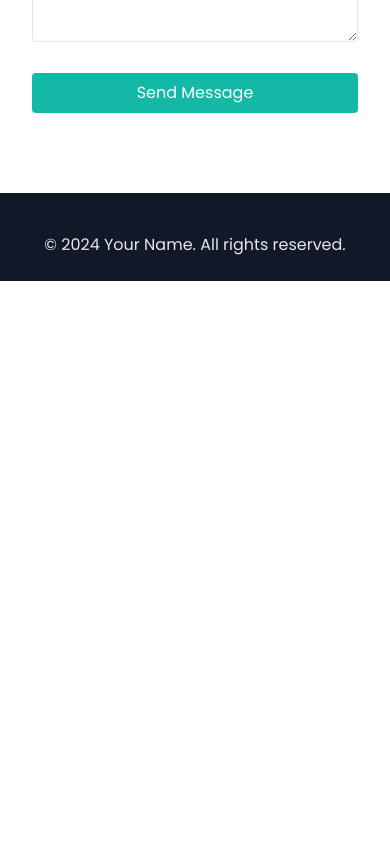
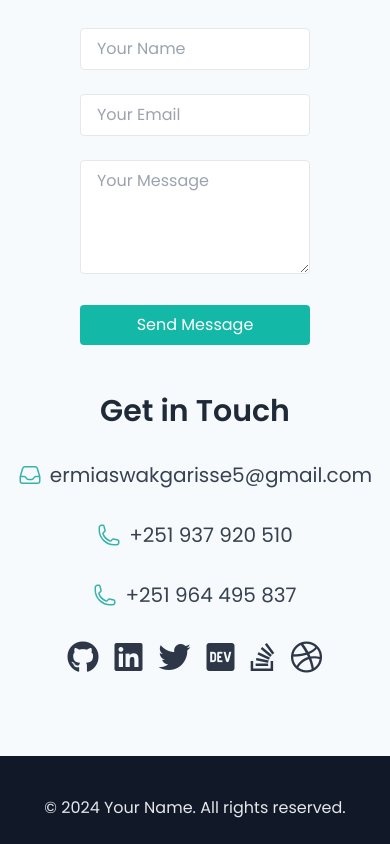
Before and after one commit to ERMIASWAKGARI/portfolio, a React (Vite) app: page / in a window 390 px wide. Shown: the part 9664-10508 px from the top of the page. Before the commit the page ends 9945 px from the top, so only its background shows below. Built offline with nearby package versions, Linux system fonts and the light colour scheme.

Commit message:
worked on contact me section'

```diff
--- a/src/components/SocialMediaIcons.jsx
+++ b/src/components/SocialMediaIcons.jsx
@@ -1,6 +1,7 @@
-const SocialMediaIcons = () => {
+/* eslint-disable react/prop-types */
+const SocialMediaIcons = ({ justify = "center" }) => {
   return (
-    <div className="mt-6 flex justify-center lg:justify-start space-x-4">
+    <div className={`mt-6 flex justify-center lg:justify-${justify} space-x-4`}>
       {[
         {
           href: "https://github.com",
--- a/src/sections/Contact.jsx
+++ b/src/sections/Contact.jsx
@@ -1,5 +1,6 @@
-import React, { useState } from "react";
+import { useState } from "react";
 import emailjs from "emailjs-com";
+import SocialMediaIcons from "../components/SocialMediaIcons"; // Assuming you've created the SocialMediaIcons component
 
 export default function Contact() {
   const [formData, setFormData] = useState({
@@ -8,6 +9,9 @@ export default function Contact() {
     message: "",
   });
 
+  const [loading, setLoading] = useState(false);
+  const [status, setStatus] = useState(""); // for success/error messages
+
   const handleChange = (e) => {
     const { name, value } = e.target;
     setFormData((prevData) => ({ ...prevData, [name]: value }));
@@ -15,32 +19,53 @@ export default function Contact() {
 
   const handleSubmit = (e) => {
     e.preventDefault();
+    setLoading(true);
+    setStatus(""); // Reset status message before sending
 
+    // Send the data to EmailJS including from_name and from_email
     emailjs
       .send(
         "service_6s27fau", // Replace with your EmailJS service ID
-        "template_7xkul94", // Replace with your EmailJS template ID
-        formData,
+        "template_0nwm2vs", // Replace with your EmailJS template ID
+        {
+          from_name: formData.name, // Sender's name
+          from_email: formData.email, // Sender's email address
+          message: formData.message, // Message content
+        },
         "nJ3KTKrPNeKD6bZmP" // Replace with your EmailJS public key
       )
       .then(
         (response) => {
           console.log(response);
-          alert("Message sent successfully!");
+          setStatus("Message sent successfully!");
           setFormData({ name: "", email: "", message: "" }); // Reset the form
         },
         (error) => {
           console.log(error.message);
-          alert("Failed to send message. Please try again later.");
+          setStatus("Failed to send message. Please try again later.");
         }
-      );
+      )
+      .finally(() => {
+        setLoading(false);
+      });
   };
 
   return (
-    <section id="contact" className="py-20 px-8 bg-white">
-      <h2 className="text-3xl font-bold text-gray-800 text-center mb-10">
+    <section
+      id="contact"
+      className="py-20 px-20 bg-tertiary dark:bg-tertiary-dark"
+    >
+      <div className="container mx-auto max-w-7xl flex flex-wrap justify-between items-center">
+        {/* Contact Form Section */}
+        <div className="w-full lg:w-1/2">
+          <h2 className="text-4xl font-bold text-center text-gray-800 dark:text-neutral-white mb-10">
             Contact Me
           </h2>
+          <p className="text-xl mb-8 text-gray-700 dark:text-gray-300">
+            Have a question or want to collaborate? Feel free to reach out to me
+            through this contact form, and I&apos;ll get back to you as soon as
+            possible!
+          </p>
           <form onSubmit={handleSubmit} className="max-w-md mx-auto space-y-6">
             <input
               type="text"
@@ -69,13 +94,100 @@ export default function Contact() {
               rows="4"
               required
             ></textarea>
+
             <button
               type="submit"
               className="w-full px-6 py-2 bg-teal-500 text-white rounded hover:bg-teal-600"
+              disabled={loading}
             >
-          Send Message
+              {loading ? "Sending..." : "Send Message"}
             </button>
           </form>
+          {/* Status Message */}
+          {status && (
+            <div
+              className={`mt-6 text-center text-lg font-semibold ${
+                status.includes("success") ? "text-green-500" : "text-red-500"
+              }`}
+            >
+              {status}
+            </div>
+          )}
+        </div>
+
+        {/* Contact Information (Social Media, Phone, Email) */}
+        <div className="w-full lg:w-1/2 flex items-center justify-center mt-12 lg:mt-0">
+          <div className="text-center">
+            <h3 className="text-3xl font-semibold text-gray-800 dark:text-neutral-white mb-8">
+              Get in Touch
+            </h3>
+            <div className="text-lg mb-4">
+              <p className="text-xl mb-8 text-gray-700 dark:text-gray-300 flex gap-2 items-center justify-center">
+                <strong>
+                  <svg
+                    xmlns="http://www.w3.org/2000/svg"
+                    fill="none"
+                    viewBox="0 0 24 24"
+                    strokeWidth={1.5}
+                    stroke="currentColor"
+                    className="size-6 text-primary"
+                  >
+                    <path
+                      strokeLinecap="round"
+                      strokeLinejoin="round"
+                      d="M2.25 13.5h3.86a2.25 2.25 0 0 1 2.012 1.244l.256.512a2.25 2.25 0 0 0 2.013 1.244h3.218a2.25 2.25 0 0 0 2.013-1.244l.256-.512a2.25 2.25 0 0 1 2.013-1.244h3.859m-19.5.338V18a2.25 2.25 0 0 0 2.25 2.25h15A2.25 2.25 0 0 0 21.75 18v-4.162c0-.224-.034-.447-.1-.661L19.24 5.338a2.25 2.25 0 0 0-2.15-1.588H6.911a2.25 2.25 0 0 0-2.15 1.588L2.35 13.177a2.25 2.25 0 0 0-.1.661Z"
+                    />
+                  </svg>
+                </strong>{" "}
+                <a href="mailto:ermiaswakgarisse5@gmail.com">
+                  ermiaswakgarisse5@gmail.com
+                </a>
+              </p>
+              <p className="text-xl mb-8 text-gray-700 flex gap-2 justify-center  items-center dark:text-gray-300">
+                <strong>
+                  <svg
+                    xmlns="http://www.w3.org/2000/svg"
+                    fill="none"
+                    viewBox="0 0 24 24"
+                    strokeWidth={1.5}
+                    stroke="currentColor"
+                    className="size-6 text-primary"
+                  >
+                    <path
+                      strokeLinecap="round"
+                      strokeLinejoin="round"
+                      d="M2.25 6.75c0 8.284 6.716 15 15 15h2.25a2.25 2.25 0 0 0 2.25-2.25v-1.372c0-.516-.351-.966-.852-1.091l-4.423-1.106c-.44-.11-.902.055-1.173.417l-.97 1.293c-.282.376-.769.542-1.21.38a12.035 12.035 0 0 1-7.143-7.143c-.162-.441.004-.928.38-1.21l1.293-.97c.363-.271.527-.734.417-1.173L6.963 3.102a1.125 1.125 0 0 0-1.091-.852H4.5A2.25 2.25 0 0 0 2.25 4.5v2.25Z"
+                    />
+                  </svg>
+                </strong>{" "}
+                +251 937 920 510
+              </p>
+              <p className="text-xl mb-8 text-gray-700 flex gap-2 justify-center  items-center dark:text-gray-300">
+                <strong>
+                  <svg
+                    xmlns="http://www.w3.org/2000/svg"
+                    fill="none"
+                    viewBox="0 0 24 24"
+                    strokeWidth={1.5}
+                    stroke="currentColor"
+                    className="size-6 text-primary"
+                  >
+                    <path
+                      strokeLinecap="round"
+                      strokeLinejoin="round"
+                      d="M2.25 6.75c0 8.284 6.716 15 15 15h2.25a2.25 2.25 0 0 0 2.25-2.25v-1.372c0-.516-.351-.966-.852-1.091l-4.423-1.106c-.44-.11-.902.055-1.173.417l-.97 1.293c-.282.376-.769.542-1.21.38a12.035 12.035 0 0 1-7.143-7.143c-.162-.441.004-.928.38-1.21l1.293-.97c.363-.271.527-.734.417-1.173L6.963 3.102a1.125 1.125 0 0 0-1.091-.852H4.5A2.25 2.25 0 0 0 2.25 4.5v2.25Z"
+                    />
+                  </svg>
+                </strong>{" "}
+                +251 964 495 837
+              </p>
+            </div>
+            <div className="text-center">
+              <SocialMediaIcons justify="center" />
+            </div>
+          </div>
+        </div>
+      </div>
     </section>
   );
 }
```
Lines whose indentation alone changed are shown as unchanged.
